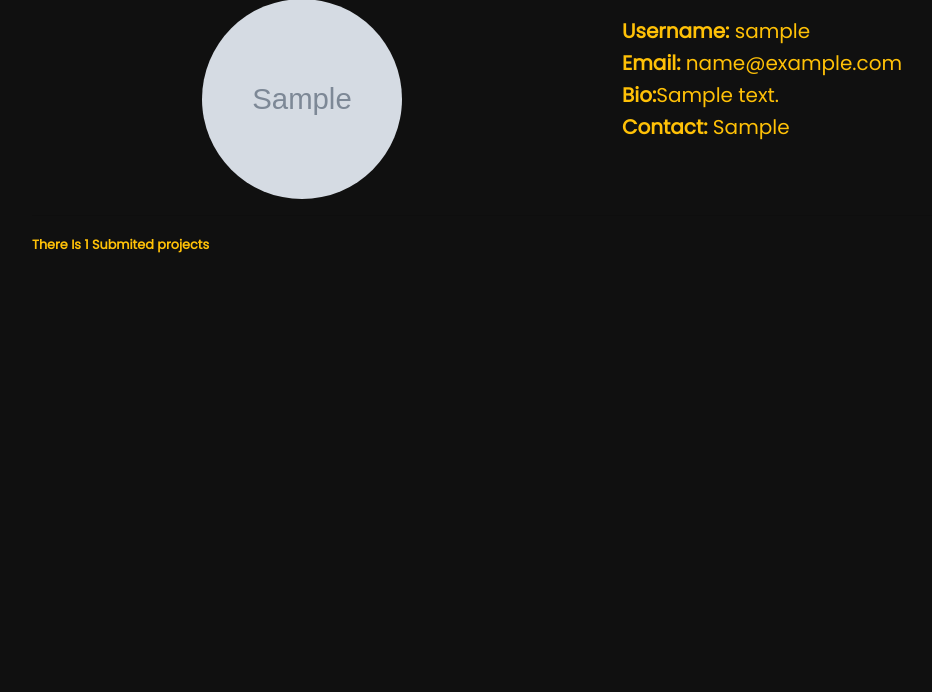
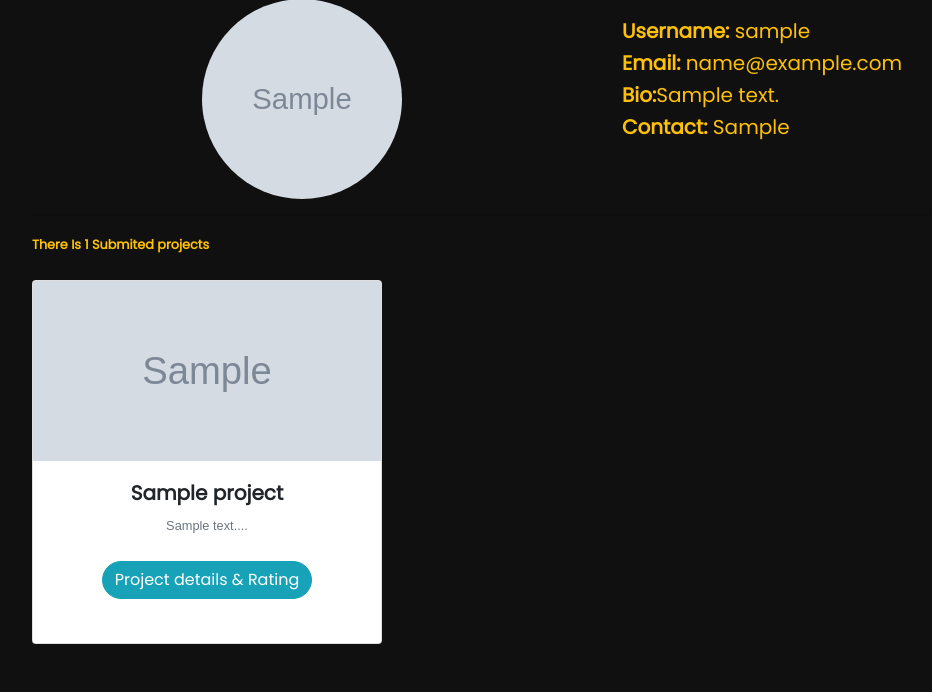
Before and after one commit to uwamahororachel/AwardsApp, a Django app: template awwardsApp/templates/profile.html in a window 1280 px wide. Shown: the part 147-839 px from the top of the page, without its empty margins (53-985 px from the left). Before the commit the page ends 400 px from the top, so only its background shows below. Run offline with Django 3.2, Linux system fonts and the light colour scheme; tables that the repository leaves empty hold one stand-in row (values such as "Sample post"); the template is opened without the code that fills it: values that come from a table or form of the project are taken from there, most other values are stand-ins (such as "Sample title", 1, 10 or a date in 2020); grey boxes marked "Sample" are stand-in pictures; some libraries are stand-ins or nearby versions.

Commit message:
additional profile page

```diff
--- a/awwardsApp/templates/profile.html
+++ b/awwardsApp/templates/profile.html
@@ -29,7 +29,20 @@
         </div>
     </div><hr>
     <small><strong class="text-warning">There Is  {{projects|length}} Submited projects</strong></small><br><br>
-
+    <div class='row'>
+        {% for project in projects %}
+        <div class="col-lg-4 col-lg-4 col-lg-4">
+            <div class="card ">
+                <img src="{{project.image.url}}"  height='180px' alt="{{project.name}}" width='100%' >
+                <div class="card-text text-center" style="padding: 20px;">
+                    <h5 style="font-weight: bold;">{{project.title}}</h5>
+                    <small class="text-muted" style="font-family: Arial, Helvetica, sans-serif;">{{project.description | slice:":50" }}...</small><br><br>
+                    <a class="btn btn-info" style="border-radius: 25px;" href="/project/{{project.id}}" >Project details & Rating</a><br><br>
+                </div>
+            </div>
+        </div>
+        {% endfor %}
+    </div>
 
 </div>
 <br><br>
```
